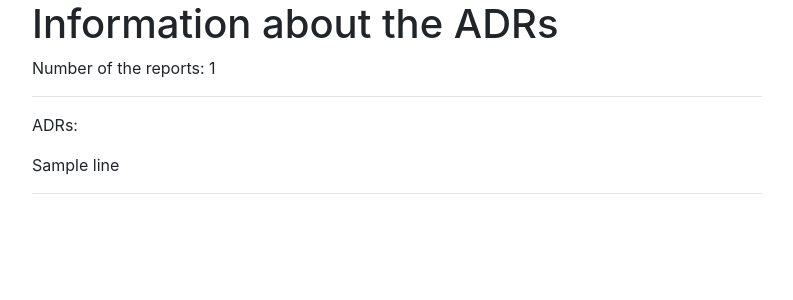
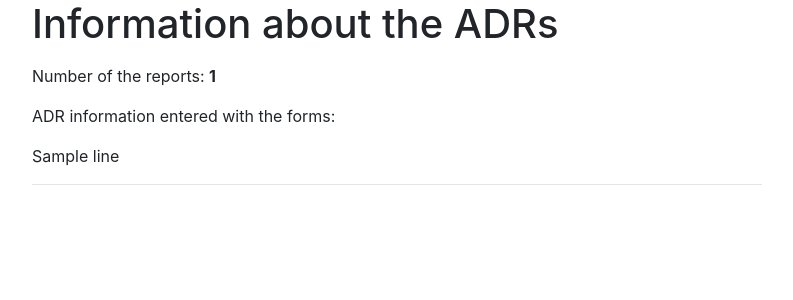
Before and after one commit to marttiah/safetydatabase, a Flask app: template templates/information.html in a window 1280 px wide. Shown: the part 56-356 px from the top of the page, without its empty margins (53-846 px from the left). Run offline with Flask 2, Linux system fonts and the light colour scheme; the template is opened without the code that fills it: most values are stand-ins (such as "Sample title", 1, 10 or a date in 2020); some libraries are stand-ins or nearby versions.

Commit message:
Update information.html

```diff
--- a/templates/information.html
+++ b/templates/information.html
@@ -20,9 +20,13 @@
     <div class="row">
       <div class="col-8">
         <h1>Information about the ADRs</h1>
-Number of the reports: {{ count }}
-<hr>
-ADRs:
+        <p></p>
+        <p></p>
+
+        Number of the reports: <b> {{ count }} </b>
+        <p></p>
+        <p></p>
+ADR information entered with the forms:
 <p></p>
 {% for line in linelisting %}
 {{line}}
```
